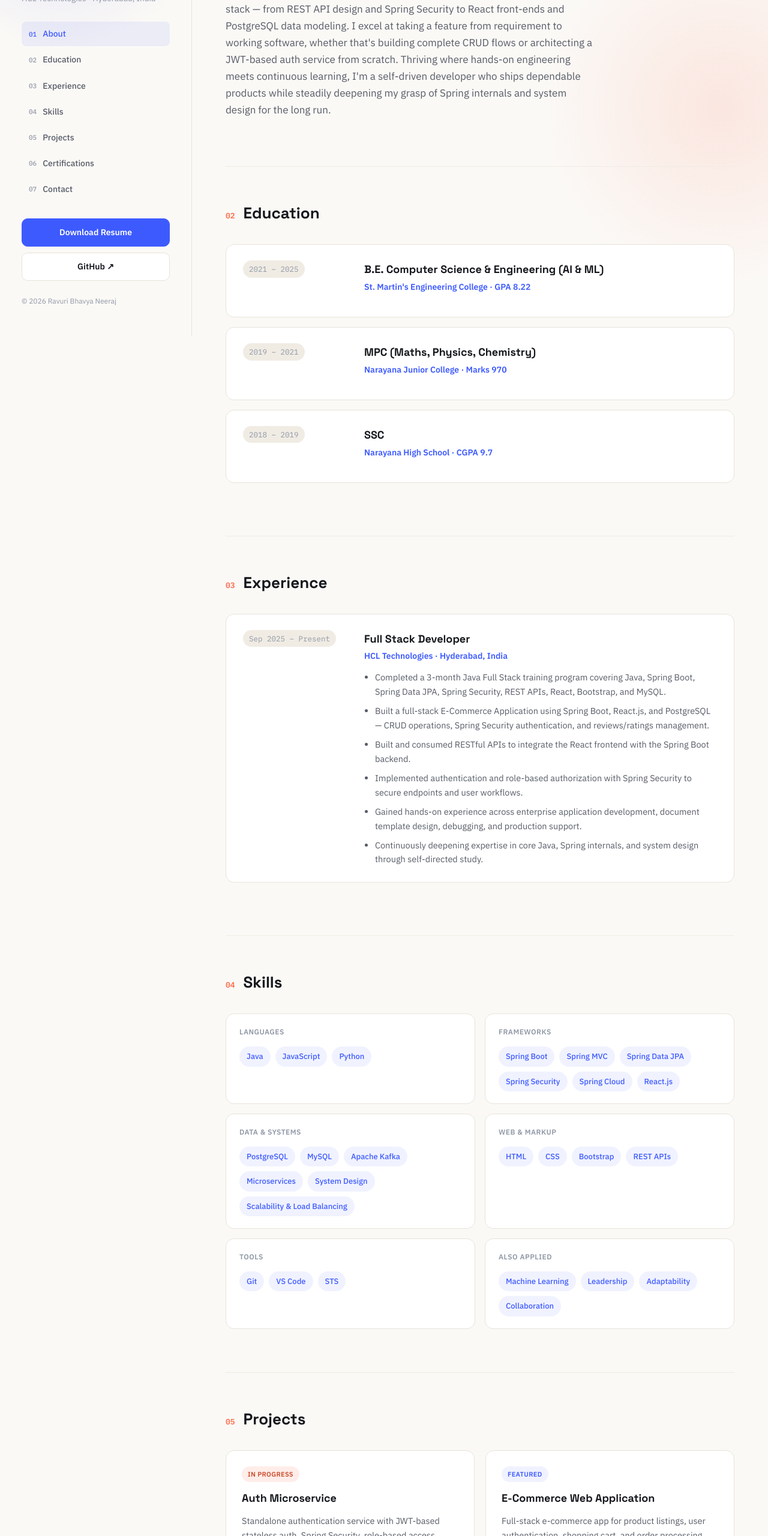
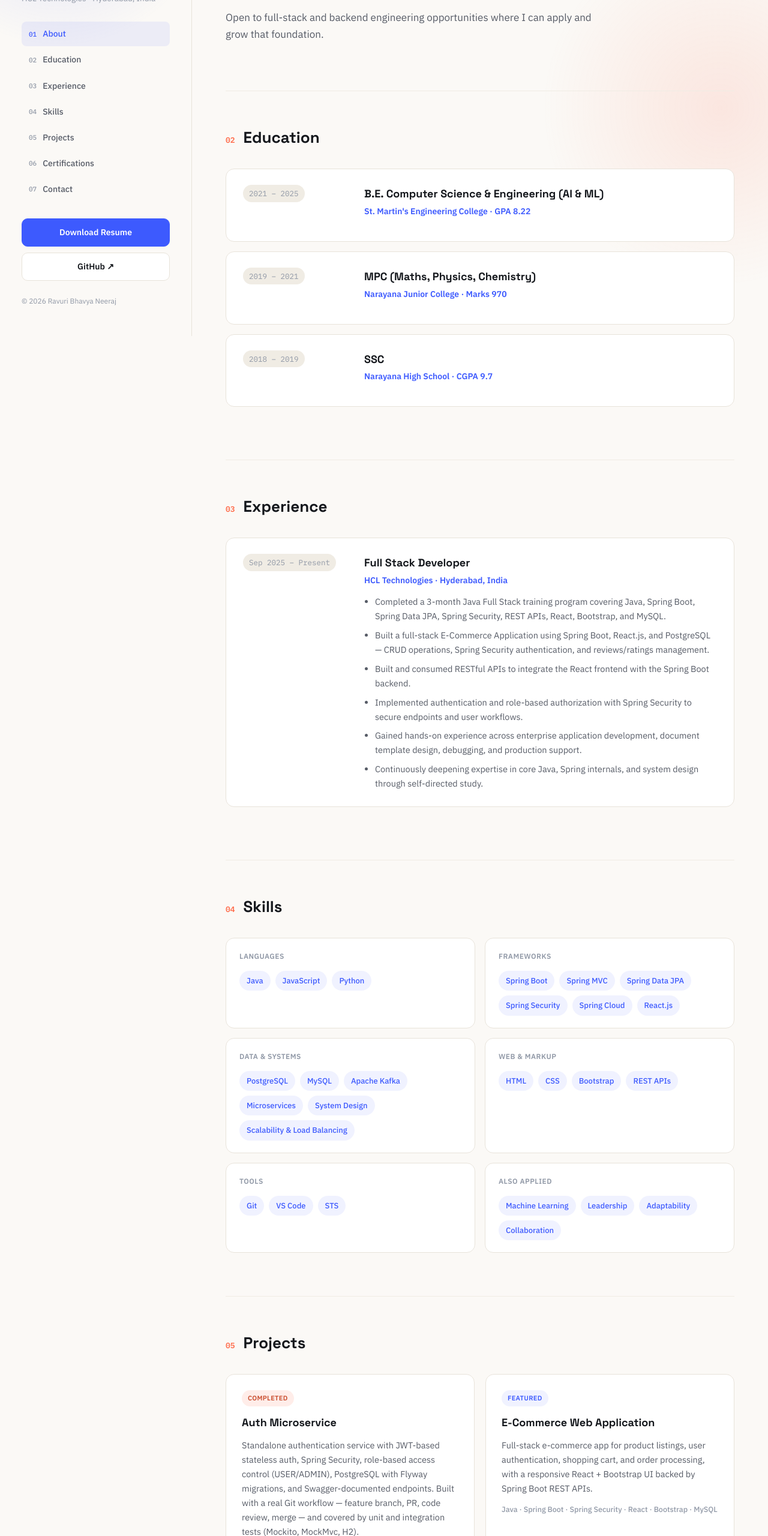
Before and after one commit to Bhavyaneeraj/Bhavyaneeraj.github.io, a plain HTML site: page index.html in a window 1280 px wide. Shown: the part 240-2800 px from the top of the page at 60% size. Drawn offline with Linux system fonts and the light colour scheme.

Commit message:
Revise About section and project status
Updated project descriptions and status in the About section.

```diff
--- a/index.html
+++ b/index.html
@@ -217,7 +217,8 @@
 
     <section id="about">
       <div class="sec-head"><span class="idx">01</span><h2>About</h2></div>
-      <p class="lede">As a Full Stack Developer at HCL Technologies, I turn backend fundamentals into production-ready systems that power real, user-facing applications. Backed by hands-on project work spanning e-commerce platforms, event-driven pipelines, and authentication systems, my expertise spans the full Java web stack — from REST API design and Spring Security to React front-ends and PostgreSQL data modeling. I excel at taking a feature from requirement to working software, whether that's building complete CRUD flows or architecting a JWT-based auth service from scratch. Thriving where hands-on engineering meets continuous learning, I'm a self-driven developer who ships dependable products while steadily deepening my grasp of Spring internals and system design for the long run.</p>
+      <p class="lede">I build backend systems and full-stack applications with Java, Spring Boot, and React — currently at HCL Technologies, and deepening my grasp of Spring internals and system design through self-directed study alongside day-to-day engineering work.</p>
+      <p class="lede">Open to full-stack and backend engineering opportunities where I can apply and grow that foundation.</p>
     </section>
 
     <section id="education">
@@ -298,9 +299,9 @@
       <div class="sec-head"><span class="idx">05</span><h2>Projects</h2></div>
       <div class="project-grid">
         <div class="project-card">
-          <span class="tag tag-coral">In Progress</span>
+          <span class="tag tag-coral">Completed</span>
           <h3>Auth Microservice</h3>
-          <p>Standalone authentication service with JWT-based stateless auth, Spring Security, role-based access control (USER/ADMIN), PostgreSQL with Flyway migrations, and Swagger-documented endpoints.</p>
+          <p>Standalone authentication service with JWT-based stateless auth, Spring Security, role-based access control (USER/ADMIN), PostgreSQL with Flyway migrations, and Swagger-documented endpoints. Built with a real Git workflow — feature branch, PR, code review, merge — and covered by unit and integration tests (Mockito, MockMvc, H2).</p>
           <span class="stack">Java · Spring Boot · Spring Security · JWT · PostgreSQL · Flyway</span>
           <div class="links"><a href="https://github.com/Bhavyaneeraj/auth-microservice" target="_blank" rel="noopener">GitHub ↗</a></div>
         </div>
```
